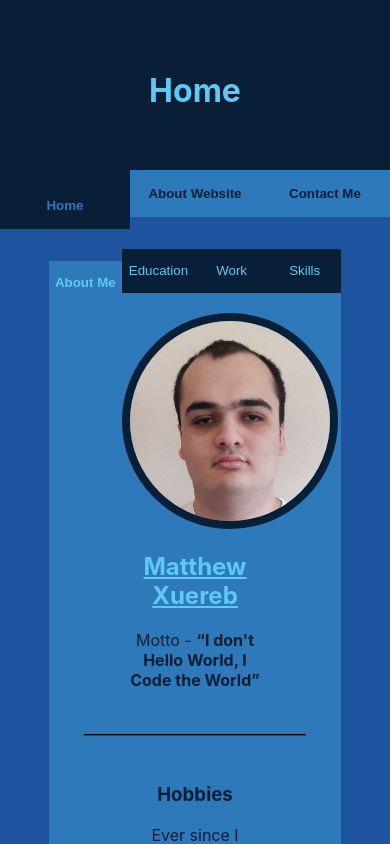
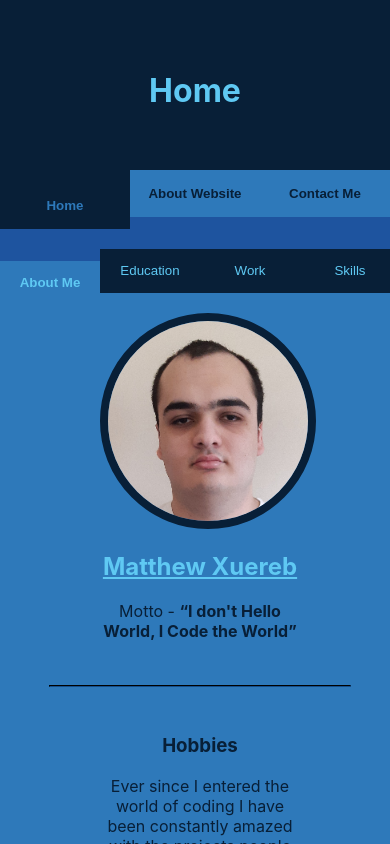
Before and after one commit to MattX101/Portfolio-Website, a React (Create React App) app in the folder React Website/: page /home in a window 390 px wide. Shown: the top 844 px of the page. Built offline with nearby package versions, Linux system fonts and the light colour scheme.

Commit message:
More work on page responsiveness

```diff
--- a/React Website/src/styles/HomePageNavBar.css
+++ b/React Website/src/styles/HomePageNavBar.css
@@ -111,6 +111,11 @@
 #tabs {
   overflow: hidden;
 }
+@media (max-width: 500px) {
+  #tabs {
+    width: 400px;
+  }
+}
 .link {
   width: 25%;
   position: relative;
--- a/React Website/src/styles/HomePageNavBar.less
+++ b/React Website/src/styles/HomePageNavBar.less
@@ -4,6 +4,10 @@
 
 #tabs {
     overflow: hidden;
+
+    @media (max-width: 500px) {
+        width: 400px;
+    }
 }
 
 .link {
--- a/React Website/src/styles/PageContent.css
+++ b/React Website/src/styles/PageContent.css
@@ -33,7 +33,13 @@
 .contents_halfWidth u {
   color: #5fc9f3;
 }
-@media (max-width: 1500px) {
+@media (max-width: 500px) {
+  .contents_threeFourthWidth,
+  .contents_halfWidth {
+    width: 400px;
+  }
+}
+@media (min-width: 500px) and (max-width: 1500px) {
   .contents_threeFourthWidth {
     width: 75%;
   }
--- a/React Website/src/styles/PageContent.less
+++ b/React Website/src/styles/PageContent.less
@@ -26,9 +26,13 @@
     u {
         color: @lightColour;
     }
+
+    @media (max-width: 500px) {
+        width: 400px;
+    }
 }
 
-@media (max-width: 1500px) {
+@media (min-width: 500px) and (max-width: 1500px) {
 
     .contents_threeFourthWidth {
         width: 75%;
```
